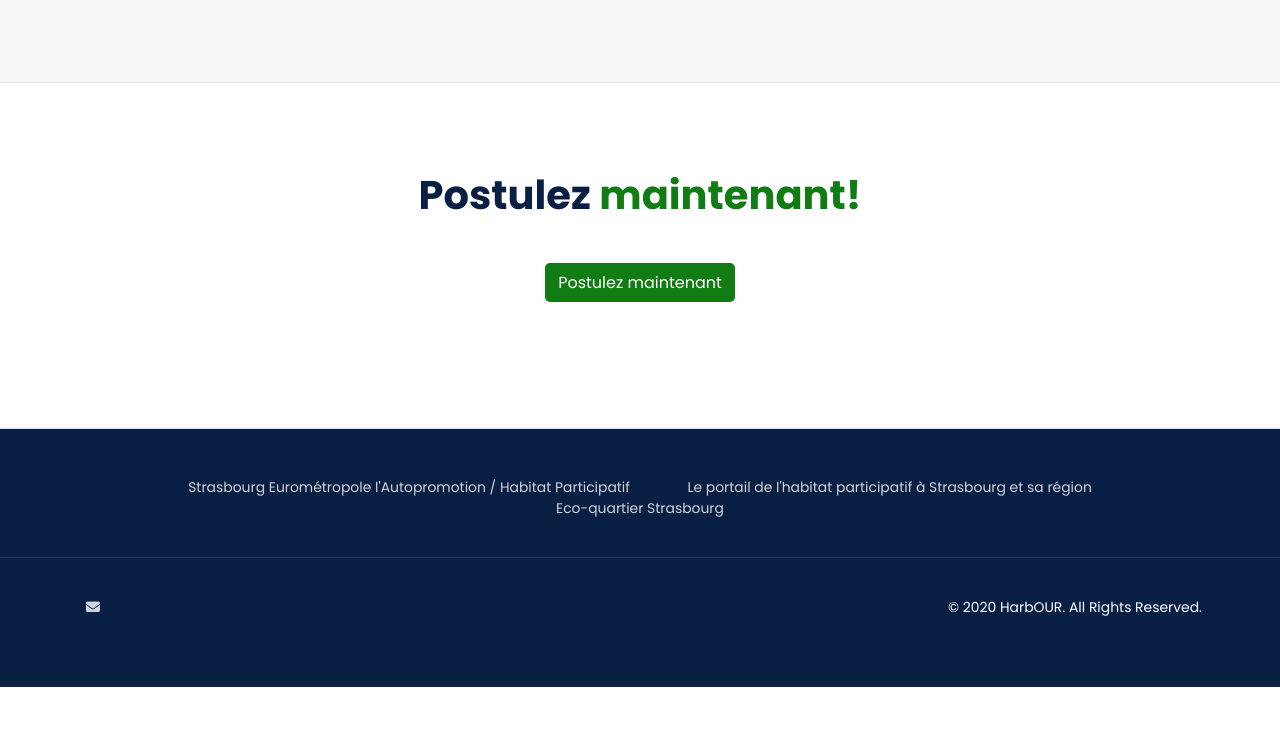
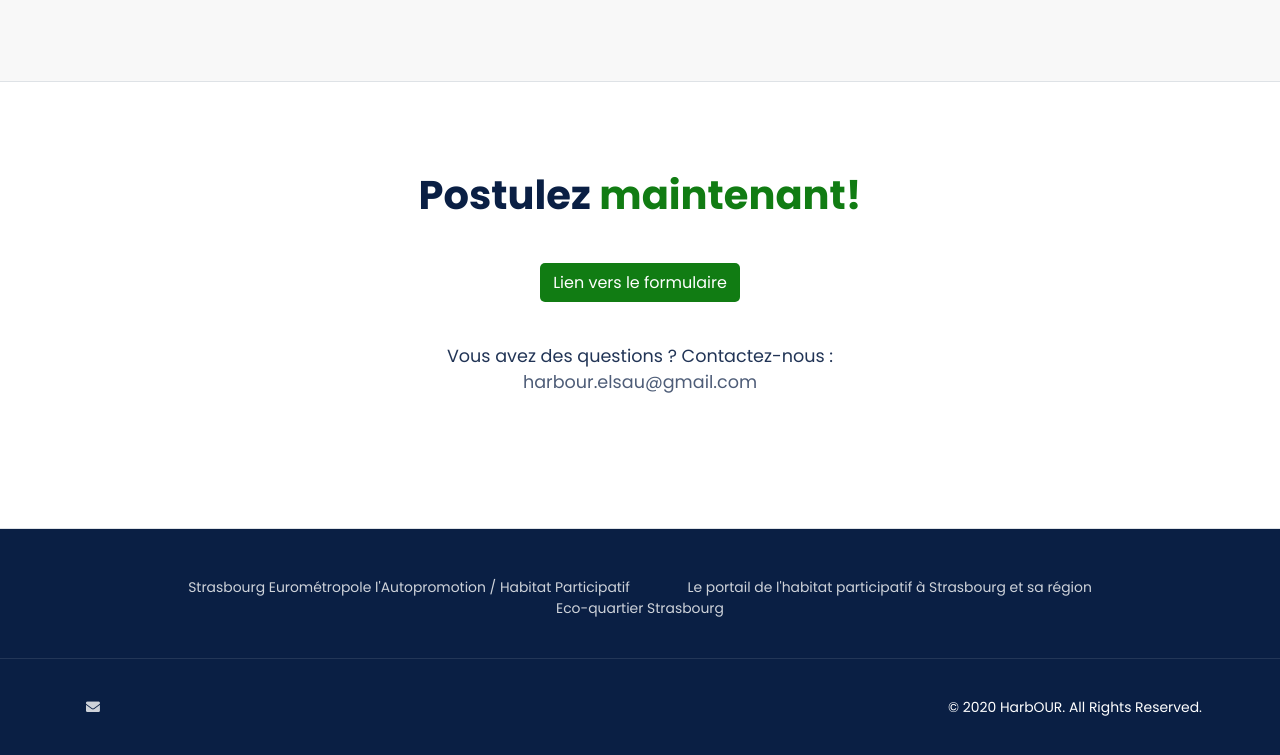
Before and after one commit to pr0t4zy/harbour, a plain HTML site: page index.html in a window 1280 px wide. Shown: the part 5273-6028 px from the top of the page. Before the commit the page ends 5960 px from the top, so only its background shows below. Drawn offline with nearby package versions, Linux system fonts and the light colour scheme.

Commit message:
Fix image & email link

```diff
--- a/index.html
+++ b/index.html
@@ -474,7 +474,12 @@
         </p>
       </div>
       <div class="col-lg-8 col-xl-7 mx-auto text-center mb-5">
-      <a href='https://forms.gle/zXwdti5APKpJ78z49' class="offer-alert__btn">Postulez maintenant</a>
+      <a href='https://forms.gle/zXwdti5APKpJ78z49' class="offer-alert__btn">Lien vers le formulaire</a>
+      </div>
+      <div class="col-lg-8 col-xl-7 mx-auto text-center mb-5">
+      <p class="block__paragraph mb-0">
+        Vous avez des questions ? Contactez-nous : <a href="mailto:harbour.elsau@gmail.com" class="block-44__link m-0">harbour.elsau@gmail.com</a>
+      </p>
       </div>
     </div>
   </div>
```
Also changed, not shown: assets/imgs/rainbow.png.
